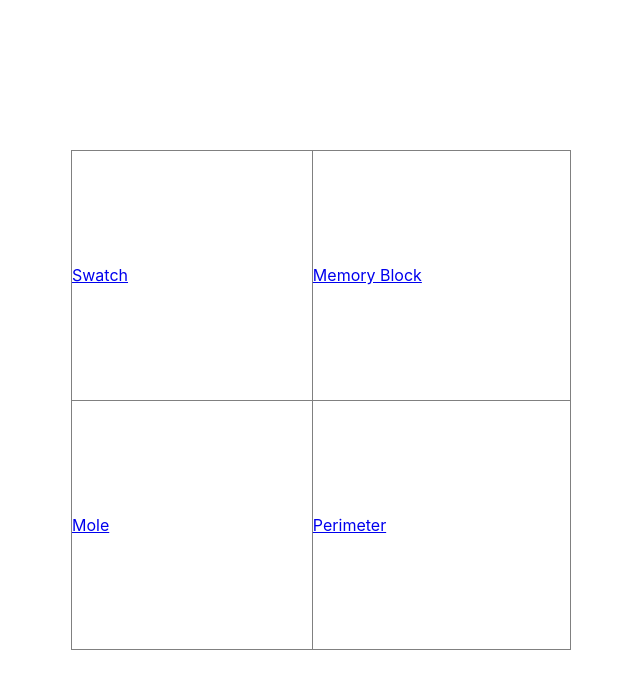
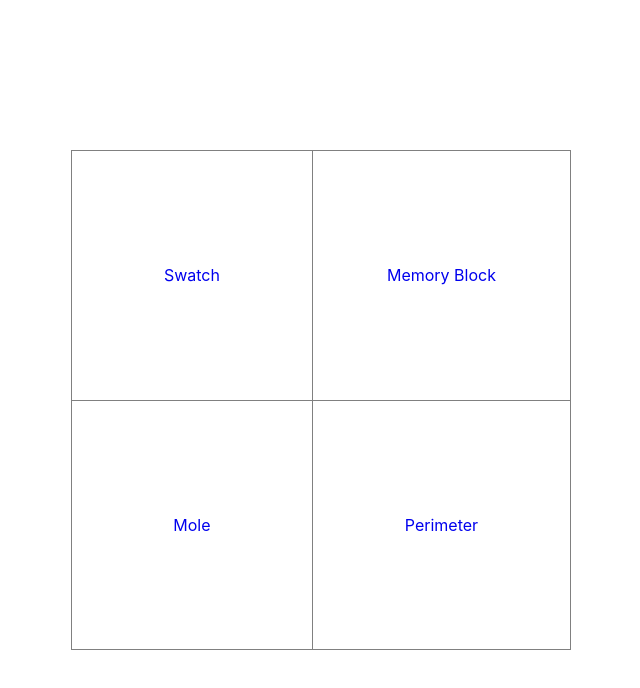
Before and after one commit to Quozzo/the-square, a React (Create React App) app: page / in a window 1280 px wide. Shown: the top 688 px of the page, without its empty margins (319-959 px from the left). Built offline with nearby package versions, Linux system fonts and the light colour scheme.

Commit message:
Centered text

```diff
--- a/src/Manager.js
+++ b/src/Manager.js
@@ -25,7 +25,7 @@ export default class Manager extends Component {
 class Menu extends Component {
     render() {
         return (
-            <div className="square">
+            <div className="square main-menu">
                 <table>
                     <tbody>
                         <tr><td><Link to="/swatch">Swatch</Link></td><td><Link to="/MemoryBlock">Memory Block</Link></td></tr>
--- a/src/square.css
+++ b/src/square.css
@@ -19,6 +19,15 @@ body, html, #root, .App, .App-Header {
 	height: 500px;
 	width: 500px;
 
+}
+
+.main-menu a {
+	height: 100%;
+	text-decoration: none;
+	display: block;
+	display: flex;
+	align-items: center;
+  	justify-content: center;
 }
 
 .border-r {
```
